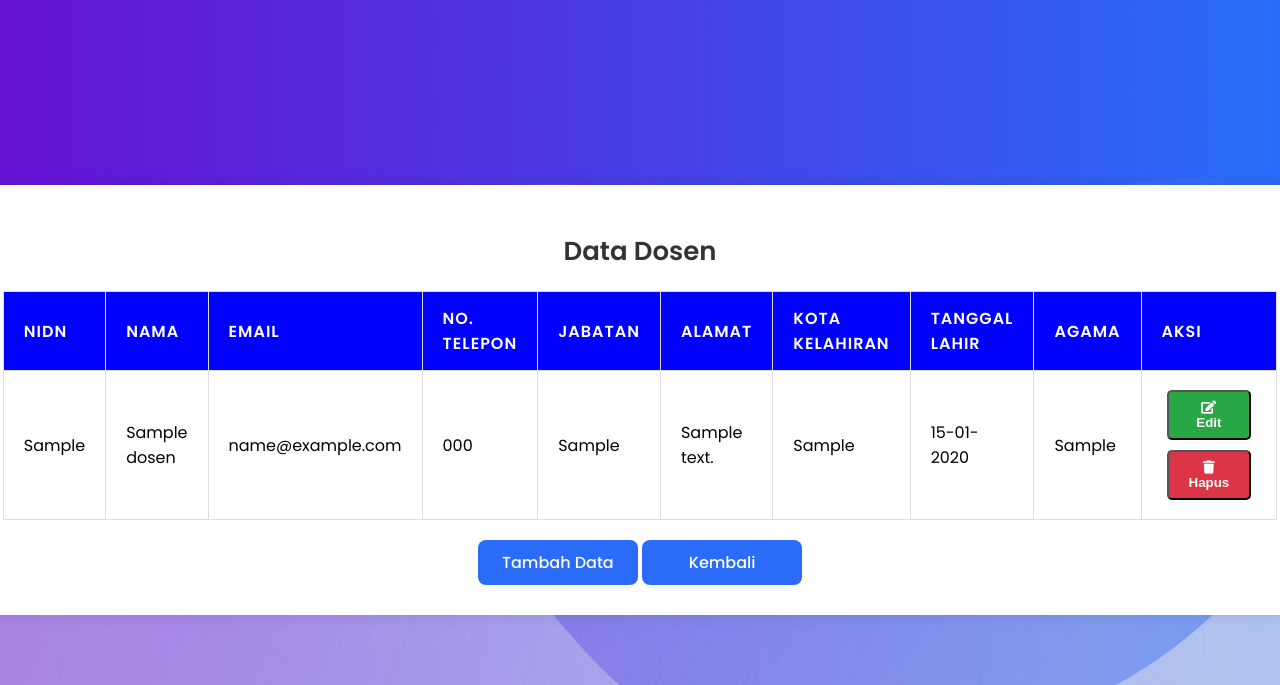
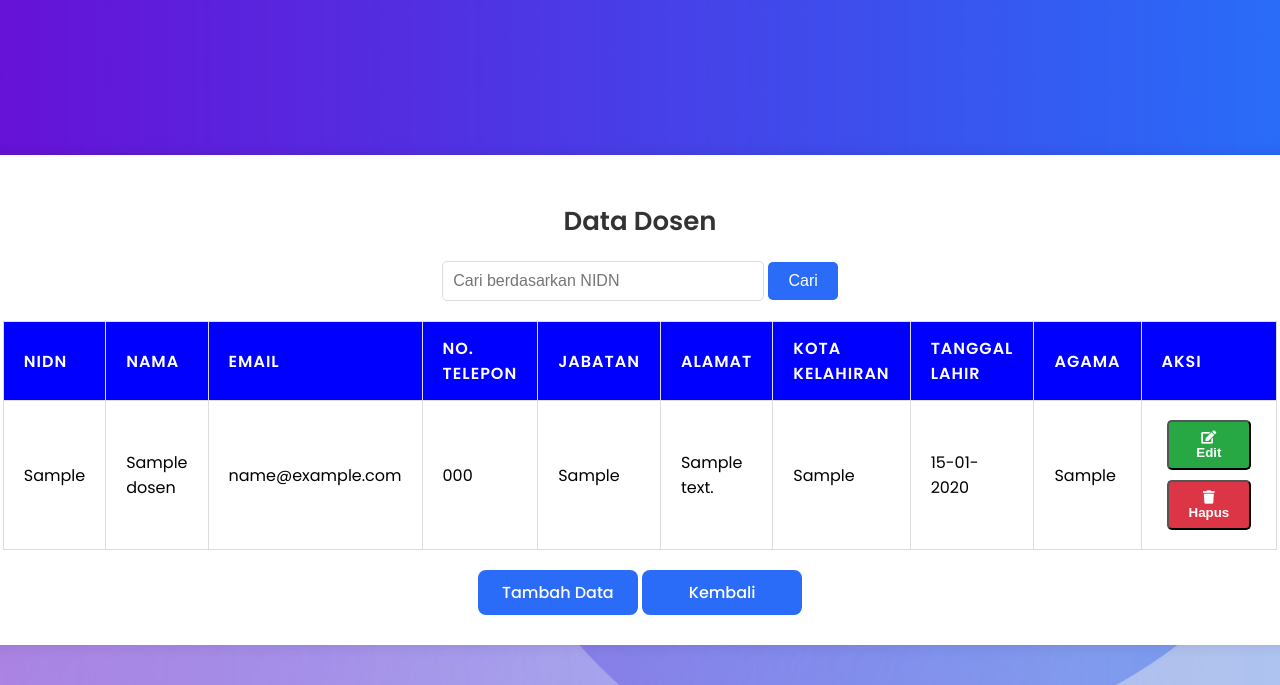
Before and after one commit to aqilaazza/ProjectSistemPencatatanPrestasi, a PHP site: page /projectAkhirV2/admin/biodata_dosen.php in a window 1280 px wide. Shown: the top 685 px of the page. Run offline with PHP 8.4, Linux system fonts and the light colour scheme; tables that the repository leaves empty or names only in its code hold one stand-in row (values such as "Sample post"); some libraries are stand-ins or nearby versions.

Commit message:
search dosen by nidn

```diff
--- a/projectAkhirV2/admin/biodata_dosen.php
+++ b/projectAkhirV2/admin/biodata_dosen.php
@@ -18,6 +18,20 @@ try {
     echo "Error: " . $e->getMessage();
     die();
 }
+
+// Mendapatkan data dosen berdasarkan pencarian NIDN
+try {
+    if (isset($_GET['nidn_search']) && !empty($_GET['nidn_search'])) {
+        $nidn_search = htmlspecialchars($_GET['nidn_search']);
+        $result = $dosenObj->getByNIDN($nidn_search); // Fungsi untuk mencari data dosen berdasarkan NIDN
+    } else {
+        $result = $dosenObj->getAll(); // Fungsi untuk mengambil semua data dosen
+    }
+} catch (PDOException $e) {
+    echo "Error: " . $e->getMessage();
+    die();
+}
+
 ?>
 
 
@@ -164,12 +178,48 @@ try {
             border-radius: 5px;
         }
 
+                .search-container {
+            margin-bottom: 20px;
+            text-align: center;
+        }
+
+        .search-container input[type="text"] {
+            padding: 10px;
+            width: 300px;
+            border-radius: 5px;
+            border: 1px solid #ddd;
+            font-size: 16px;
+        }
+
+        .search-container button {
+            padding: 10px 20px;
+            background-color: #2A6BF8;
+            color: white;
+            border: none;
+            border-radius: 5px;
+            cursor: pointer;
+            font-size: 16px;
+            transition: all 0.3s ease;
+        }
+
+        .search-container button:hover {
+            background-color: #0056d2;
+        }
+
+
     </style>
 </head>
 <body>
 
 <div class="container">
     <h1>Data Dosen</h1>
+
+    <div class="search-container">
+        <form method="get" action="">
+            <input type="text" name="nidn_search" placeholder="Cari berdasarkan NIDN" value="<?= isset($_GET['nidn_search']) ? htmlspecialchars($_GET['nidn_search']) : '' ?>">
+            <button type="submit">Cari</button>
+        </form>
+    </div>
 
     <?php if (isset($_GET['message'])) : ?>
             <div class="success-message">
--- a/projectAkhirV2/models/dosen.php
+++ b/projectAkhirV2/models/dosen.php
@@ -103,5 +103,21 @@ class dosen extends user {
         // Eksekusi query
         return $stmt->execute();
     }
+
+    // Fungsi untuk mendapatkan data dosen berdasarkan NIDN
+        public function getByNIDN($nidn) {
+            $query = "SELECT * FROM " . $this->table . " WHERE nidn = :nidn";
+            $stmt = $this->conn->prepare($query);
+
+            // Bind parameter
+            $stmt->bindParam(':nidn', $nidn, PDO::PARAM_STR);
+
+            // Eksekusi query
+            $stmt->execute();
+
+            // Ambil hasil data
+            return $stmt->fetchAll(PDO::FETCH_ASSOC);
+        }
+
 }
 ?>
```
